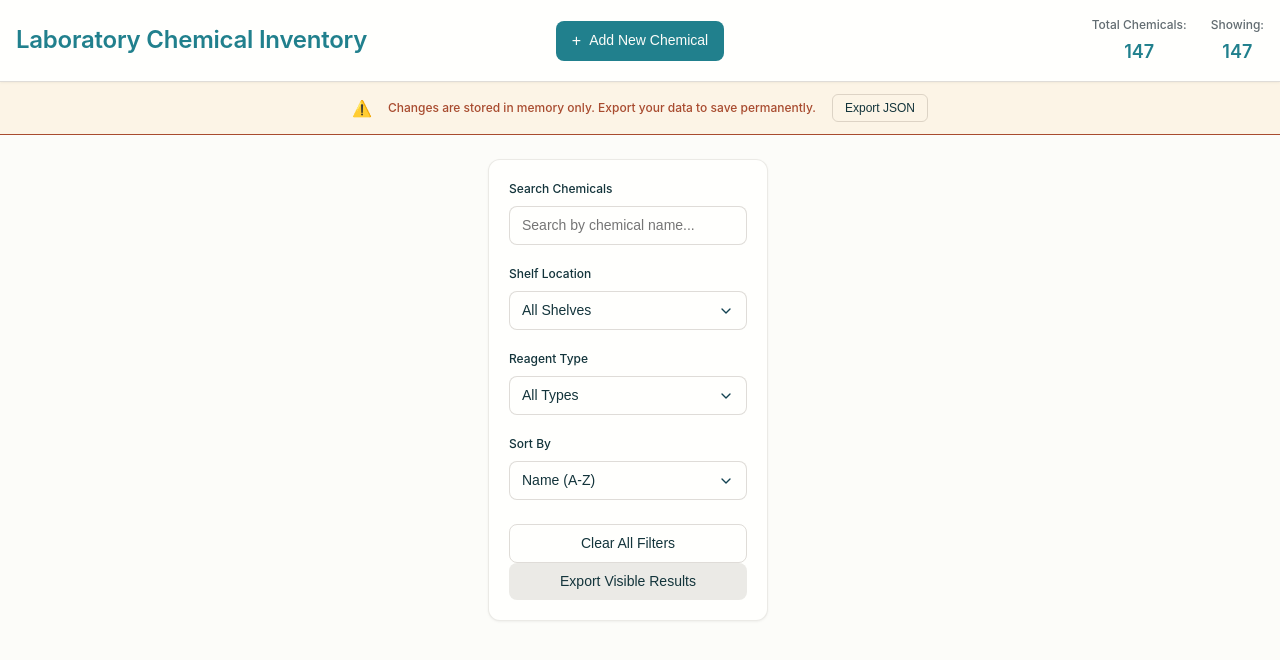
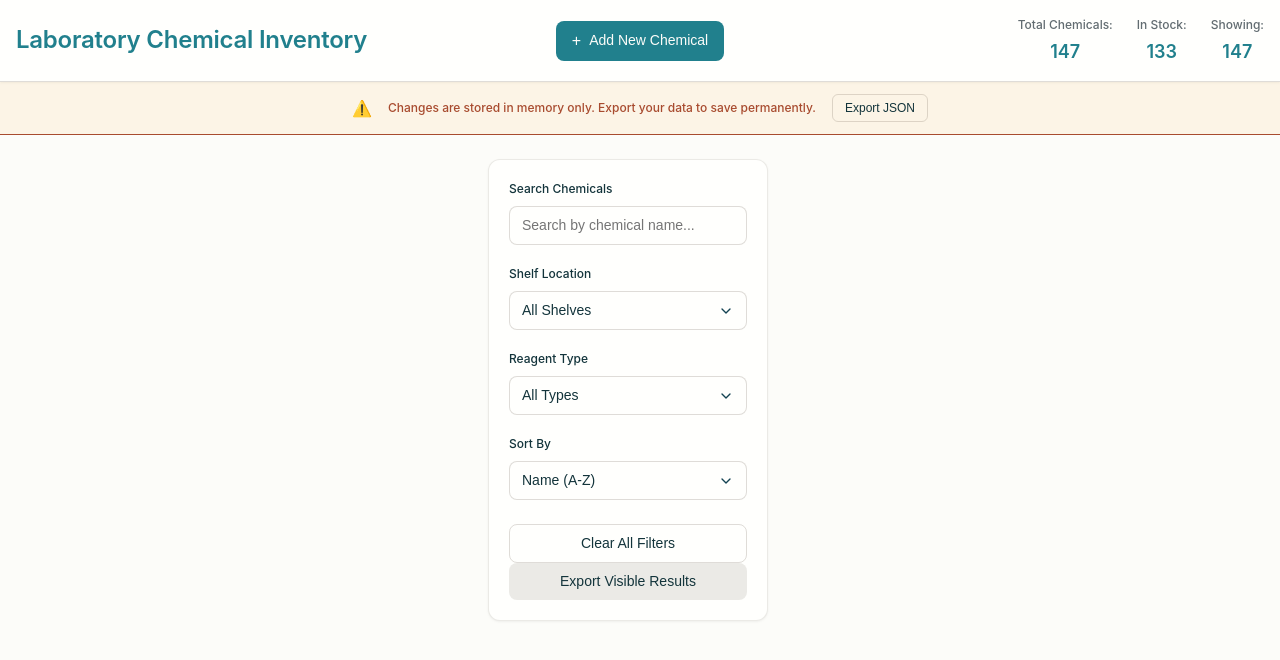
Before and after one commit to SHODAN1918/BioNano-inventory-, a plain HTML site: page index.html in a window 1280 px wide. Drawn offline with Linux system fonts and the light colour scheme; a web font is replaced by a local one.

Commit message:
Update index.html

```diff
--- a/index.html
+++ b/index.html
@@ -22,6 +22,10 @@
                     <div class="stat">
                         <span class="stat-label">Total Chemicals:</span>
                         <span class="stat-value" id="total-count">147</span>
+                    </div>
+             <div class="stat">
+                        <span class="stat-label">In Stock:</span>
+                        <span class="stat-value" id="in-stock-count">133</span>
                     </div>
                     <div class="stat">
                         <span class="stat-label">Showing:</span>
```
